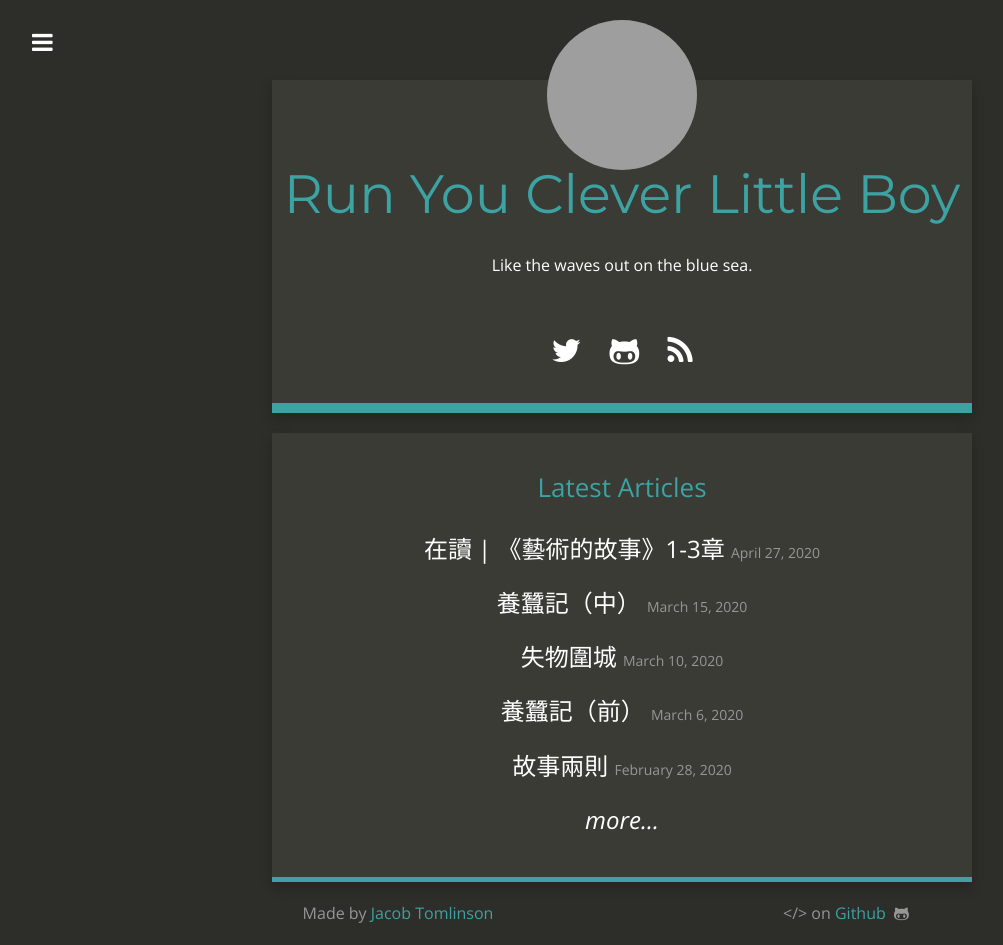
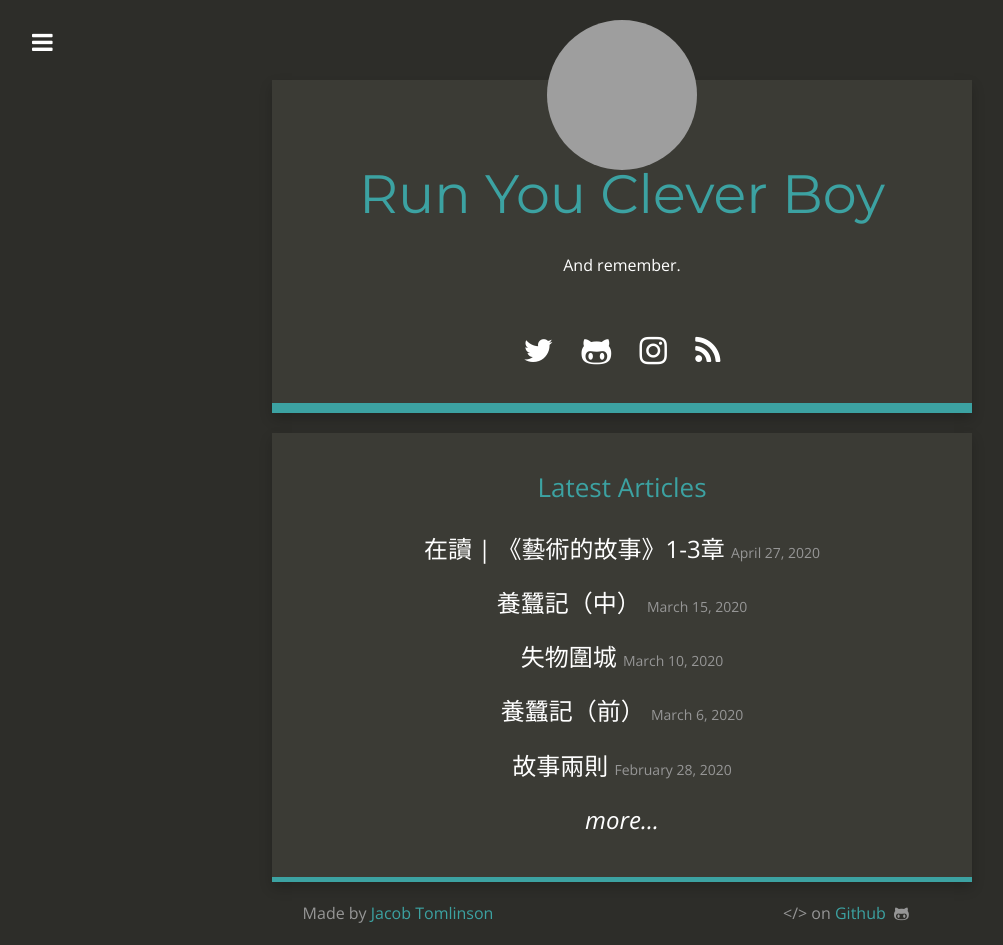
Before and after one commit to Jelly-Fisher/rycbar.github.io, a Jekyll site: the page built from index.html, in a window 1280 px wide. Shown: the whole page, without its empty margins (18-1021 px from the left). Built offline with Jekyll 4.4.1, drawn with Linux system fonts in a browser that asks for light colours; nearby versions of some CDN libraries; grey boxes are pictures that could not be loaded.

Commit message:
Update _config.yml

```diff
--- a/_config.yml
+++ b/_config.yml
@@ -1,9 +1,9 @@
 # Site settings
-title: Run You Clever Little Boy
+title: Run You Clever Boy
 email: ellecheung@outlook.com
-description: Like the waves out on the blue sea.
+description: And remember.
 url: https://rycbar.me
-title_description: Like the waves out on the blue sea.
+title_description: And remember.
 title_image: https://avatars0.githubusercontent.com/u/56526234?s=460&u=f441e68d2c40e43c20835ca00042bc2f5dca030c&v=4
 google_analytics:
 disqus_account:
@@ -13,7 +13,7 @@ post_limit: 5
 # Social usernames/URLs
 twitter_username: ellegenious
 github_username: Jelly-Fisher
-instagram_username:
+instagram_username: Memorcheung
 
 # Footer
 footer_left: "Made by <a href=\"https://twitter.com/_JacobTomlinson\">Jacob Tomlinson</a>"
```
